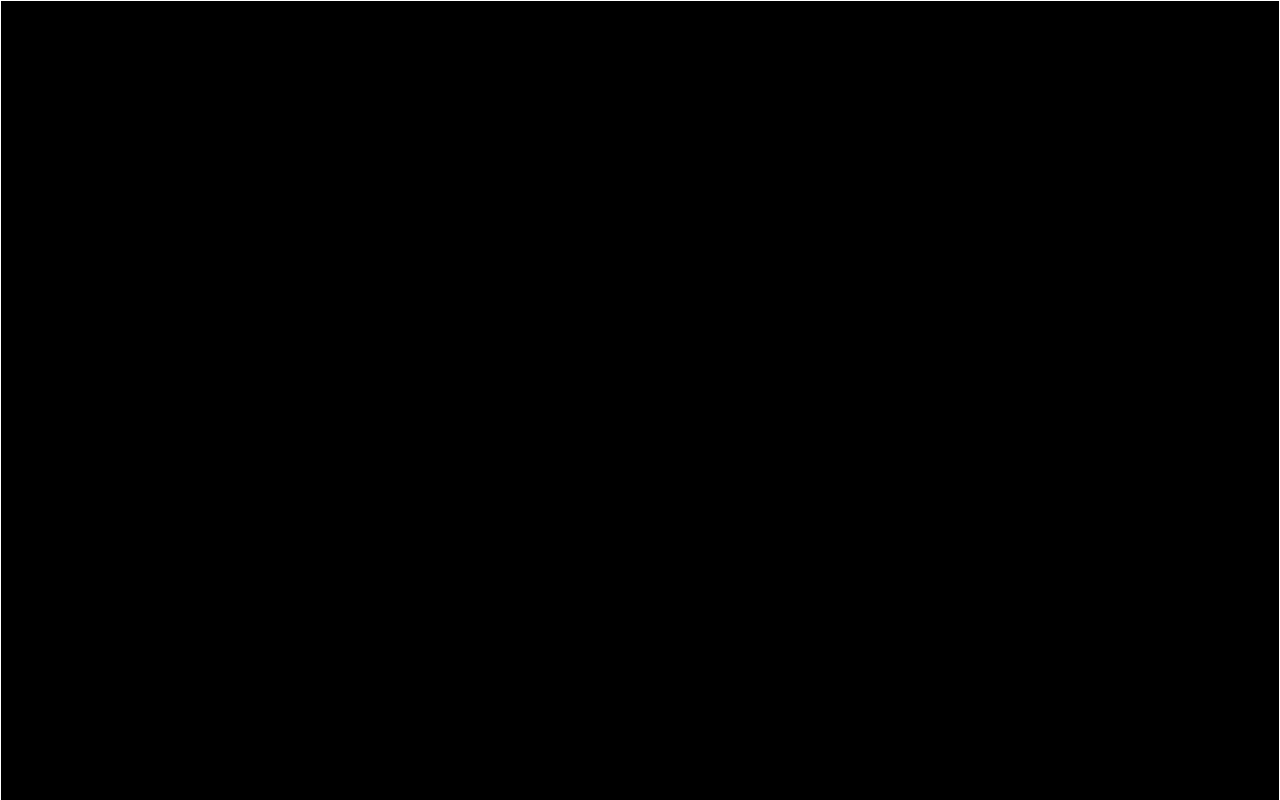
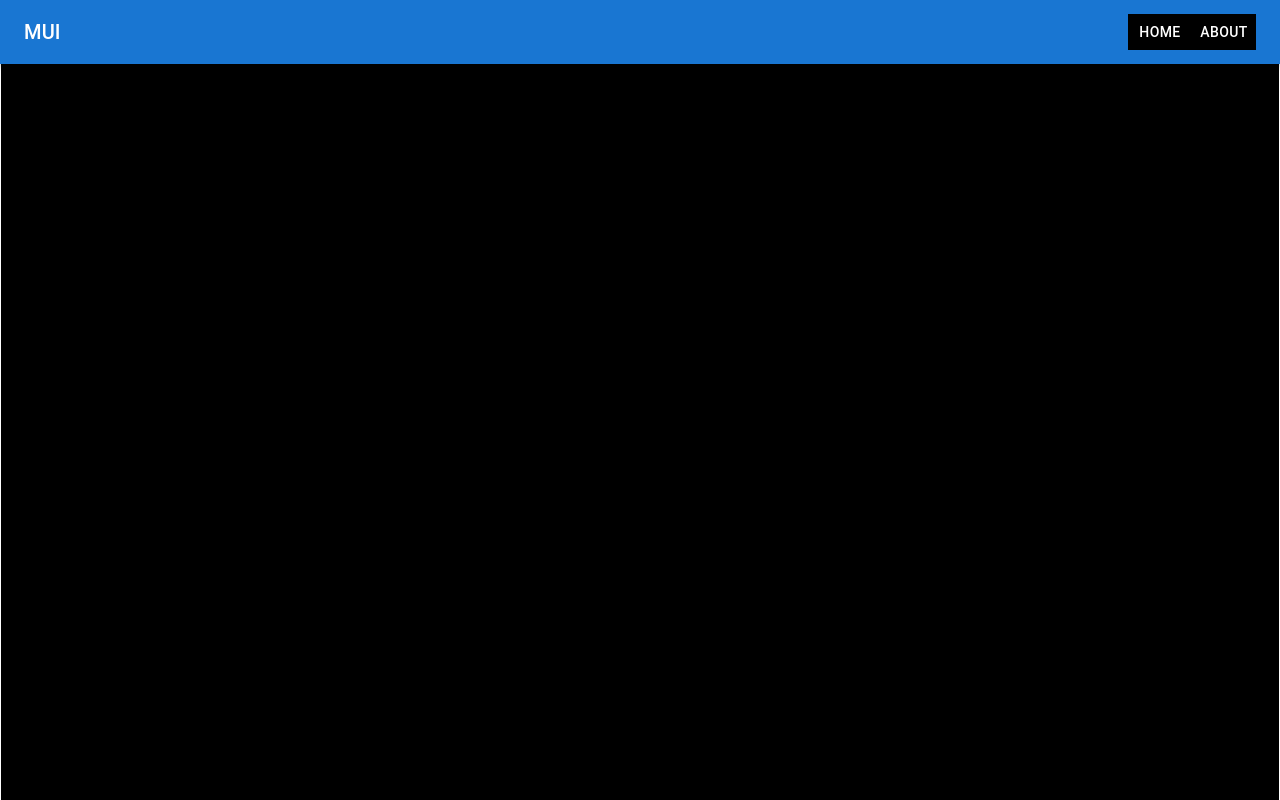
Before and after one commit to kjameer0/kjameer0.github.io, a React (Vite) app: page / in a window 1280 px wide. Shown: the top 800 px of the page. Built offline with nearby package versions, Linux system fonts and the light colour scheme.

Commit message:
test: put nav bar in dom, fixing top nav clickables

```diff
--- a/src/App.tsx
+++ b/src/App.tsx
@@ -1,10 +1,11 @@
 import { Outlet } from 'react-router-dom';
 import { ReactComponent as Logo } from 'assets/favicon.svg';
 import { StrictMode } from 'react';
-import { AppBar } from '@mui/material';
+import NavBarTest from 'components/NavBarTest';
 function App() {
   return (
     <StrictMode>
+      <NavBarTest />
       <div className="App">
         <Outlet />
       </div>
--- a/src/components/NavBarTest.tsx
+++ b/src/components/NavBarTest.tsx
@@ -20,15 +20,19 @@ const links = [
   ['Home', ''],
   ['About', 'about'],
 ];
-function NavBarTest() {
+export default function NavBarTest() {
   const [open, setOpen] = useState(false);
 
   const handleDrawerToggle = () => {
     setOpen((prev) => !prev);
   };
+  const drawerWidth = 240;
   //opening and closing box for nav menu itself
   const drawer = (
-    <Box onClick={handleDrawerToggle} sx={{ textAlign: 'center' }}>
+    <Box
+      onClick={handleDrawerToggle}
+      sx={{ textAlign: 'center', backgroundColor: 'gray', height: '100%' }}
+    >
       <Typography variant="h6" sx={{ my: 2 }}>
         Navigation
       </Typography>
@@ -46,4 +50,51 @@ function NavBarTest() {
       </List>
     </Box>
   );
+  return (
+    <Box sx={{ display: 'flex', backgroundColor: 'black' }}>
+      <AppBar component={'nav'}>
+        <Toolbar>
+          <IconButton
+            color="inherit"
+            aria-label="open drawer"
+            edge="start"
+            onClick={handleDrawerToggle}
+            sx={{ mr: 2, display: { sm: 'none' } }}
+          >
+            <MenuIcon />
+          </IconButton>
+          <Typography
+            variant="h6"
+            component="div"
+            sx={{ flexGrow: 1, display: { xs: 'none', sm: 'block' } }}
+          >
+            MUI
+          </Typography>
+          <Box sx={{ display: { xs: 'none', sm: 'block', backgroundColor: 'black' } }}>
+            {links.map((link) => (
+              <Button key={link[0]} sx={{ color: '#fff' }}>
+                {link[0]}
+              </Button>
+            ))}
+          </Box>
+        </Toolbar>
+      </AppBar>
+      <Box component="nav">
+        <Drawer
+          variant="temporary"
+          open={open}
+          onClose={handleDrawerToggle}
+          ModalProps={{
+            keepMounted: true, // Better open performance on mobile.
+          }}
+          sx={{
+            display: { xs: 'block', sm: 'none' },
+            '& .MuiDrawer-paper': { boxSizing: 'border-box', width: drawerWidth },
+          }}
+        >
+          {drawer}
+        </Drawer>
+      </Box>
+    </Box>
+  );
 }
```
